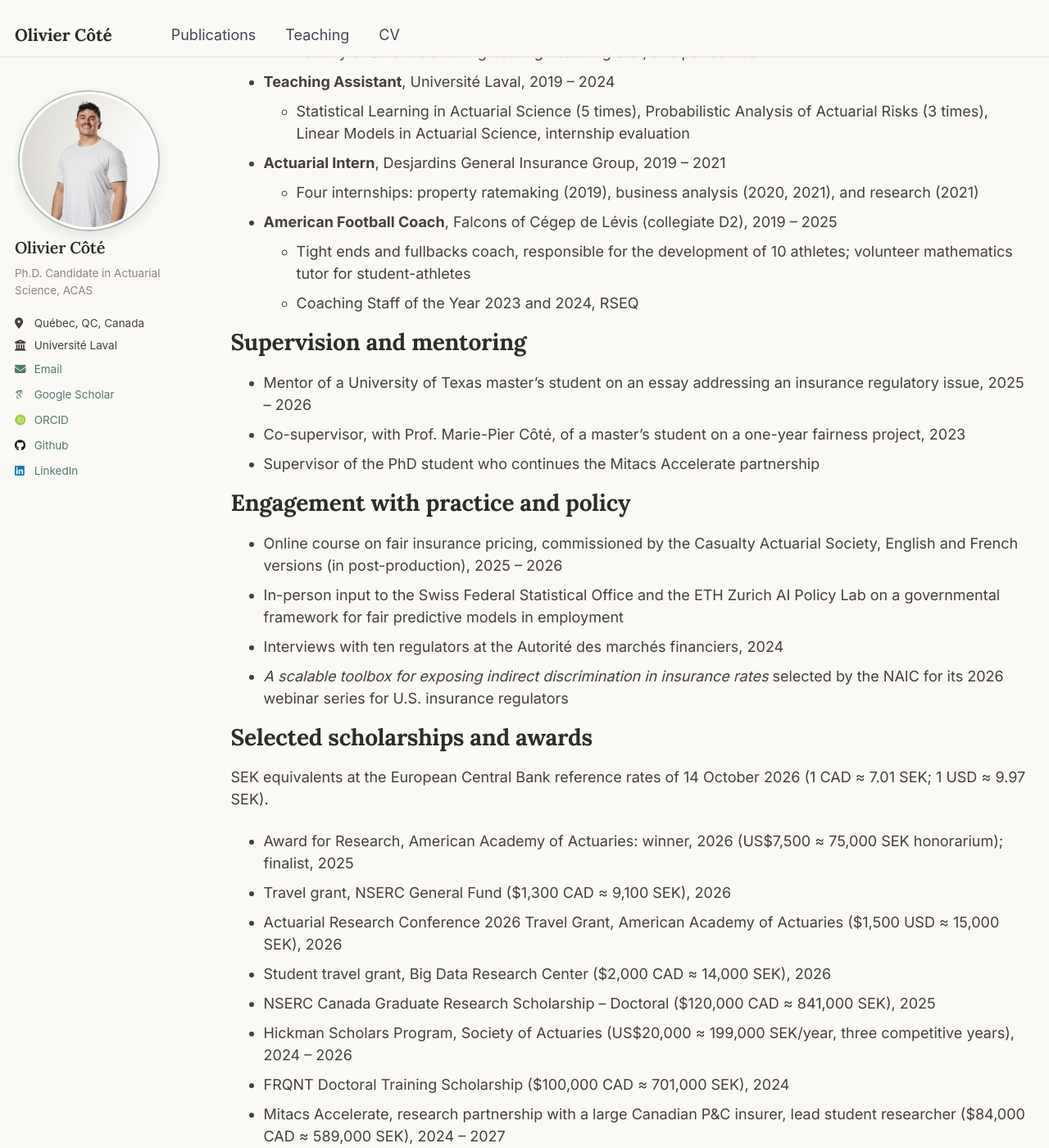
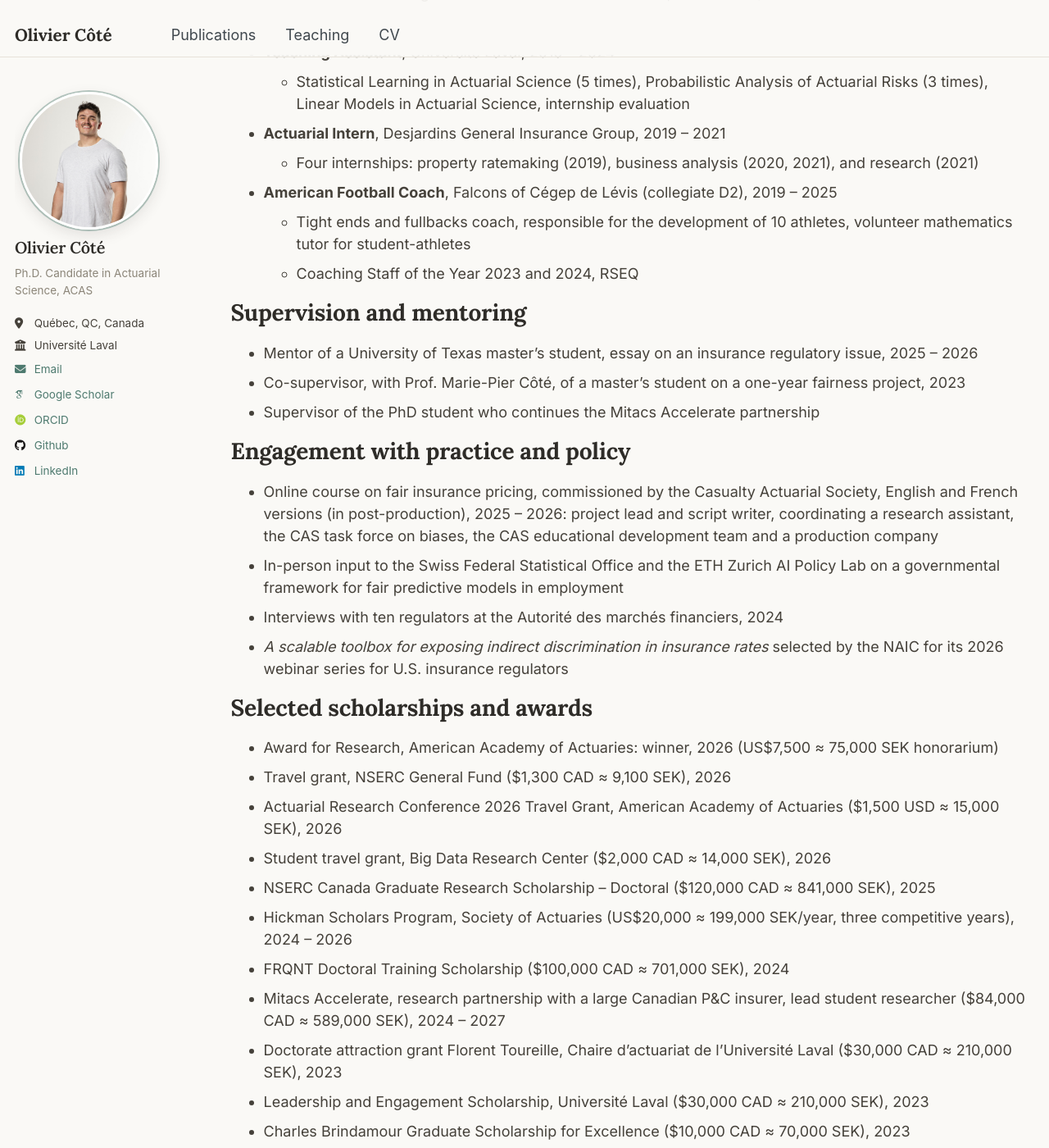
Before and after one commit to OliCoSide/olicoside.github.io, a Jekyll site: the page built from _pages/cv.md, in a window 1280 px wide and 1400 px high, scrolled down 2564 px. Shown: the whole window at 82% size. Built offline with Jekyll 4.4.1, drawn with Linux system fonts in a browser that asks for light colours; some web fonts are replaced; some of the changed text lies outside the part shown.

Commit message:
CV: tighter entries, shorter thesis line, no semicolons, visible links
Thesis in two lines; Blier-Wong at Toronto; CAS exams on one line with
ACAS alone; course lecturer and teaching assistant as one-level lists;
one-line supervision entries; CAS course: project lead and script writer
coordinating four parties; compact refereeing lines (\cvshort); AAA award
2026 only; SEK rate note removed; fairness workshop roles and audience;
toolbox code note removed; links coloured; no semicolons; no paragraph
ends on a line under 20% of the width. Online CV mirrored.

Co-Authored-By: Claude Opus 5.5 <noreply@anthropic.com>
Claude-Session: https://claude.ai/code/session_0136nmon4UgyaWPYgQmyZ3gx

```diff
--- a/_pages/cv.md
+++ b/_pages/cv.md
@@ -14,15 +14,14 @@ A PDF version is available [here]({{ base_path }}/files/CV_OlivierCote_ENG_prod.
 Education
 ======
 * Ph.D. in Actuarial Science, Université Laval, 2023 – 2027 (defence expected in summer 2027)
-  * Thesis: *A causal perspective on direct and indirect discrimination based on sensitive characteristics in insurance predictive models*
-  * Supervised by Prof. Marie-Pier Côté (Université Laval) and Prof. Arthur Charpentier (UQÀM), in a Mitacs Accelerate partnership with one of the largest P&C insurers in Canada
+  * Fairness in insurance pricing, supervised by Prof. Marie-Pier Côté (Université Laval) and Prof. Arthur Charpentier (UQÀM)
 * M.Sc. in Actuarial Science (research-based), Université Laval, 2021 – 2023
 * B.Sc. in Actuarial Science, Université Laval, 2018 – 2021
 
 Research visits
 ======
 * Department of Mathematics, Stockholm University (two weeks, January 2026): invited seminar and research discussions with Prof. Mathias Millberg Lindholm
-* Department of Statistics, University of Toronto (2025): invited seminar
+* Department of Statistics, University of Toronto (2025): invited seminar and research discussions with Prof. Christopher Blier-Wong
 * Bayes Business School, London (one week, 2023): research discussions with Prof. Andreas Tsanakas
 
 Professional designations
@@ -58,27 +57,25 @@ Experience
 * **Actuarial Intern**, Desjardins General Insurance Group, 2019 – 2021
   * Four internships: property ratemaking (2019), business analysis (2020, 2021), and research (2021)
 * **American Football Coach**, Falcons of Cégep de Lévis (collegiate D2), 2019 – 2025
-  * Tight ends and fullbacks coach, responsible for the development of 10 athletes; volunteer mathematics tutor for student-athletes
+  * Tight ends and fullbacks coach, responsible for the development of 10 athletes, volunteer mathematics tutor for student-athletes
   * Coaching Staff of the Year 2023 and 2024, RSEQ
 
 Supervision and mentoring
 ======
-* Mentor of a University of Texas master's student on an essay addressing an insurance regulatory issue, 2025 – 2026
+* Mentor of a University of Texas master's student, essay on an insurance regulatory issue, 2025 – 2026
 * Co-supervisor, with Prof. Marie-Pier Côté, of a master's student on a one-year fairness project, 2023
 * Supervisor of the PhD student who continues the Mitacs Accelerate partnership
 
 Engagement with practice and policy
 ======
-* Online course on fair insurance pricing, commissioned by the Casualty Actuarial Society, English and French versions (in post-production), 2025 – 2026
+* Online course on fair insurance pricing, commissioned by the Casualty Actuarial Society, English and French versions (in post-production), 2025 – 2026: project lead and script writer, coordinating a research assistant, the CAS task force on biases, the CAS educational development team and a production company
 * In-person input to the Swiss Federal Statistical Office and the ETH Zurich AI Policy Lab on a governmental framework for fair predictive models in employment
 * Interviews with ten regulators at the Autorité des marchés financiers, 2024
 * *A scalable toolbox for exposing indirect discrimination in insurance rates* selected by the NAIC for its 2026 webinar series for U.S. insurance regulators
 
 Selected scholarships and awards
 ======
-SEK equivalents at the European Central Bank reference rates of 14 October 2026 (1 CAD ≈ 7.01 SEK; 1 USD ≈ 9.97 SEK).
-
-* Award for Research, American Academy of Actuaries: winner, 2026 (US$7,500 ≈ 75,000 SEK honorarium); finalist, 2025
+* Award for Research, American Academy of Actuaries: winner, 2026 (US$7,500 ≈ 75,000 SEK honorarium)
 * Travel grant, NSERC General Fund ($1,300 CAD ≈ 9,100 SEK), 2026
 * Actuarial Research Conference 2026 Travel Grant, American Academy of Actuaries ($1,500 USD ≈ 15,000 SEK), 2026
 * Student travel grant, Big Data Research Center ($2,000 CAD ≈ 14,000 SEK), 2026
@@ -109,7 +106,7 @@ Teaching
 
 Service
 ======
-* Organizing committee, Workshop on fairness and discrimination in insurance, Université Laval, October 2026
+* Organizing committee, Workshop on fairness and discrimination in insurance (90 participants), Université Laval, October 2026: host of the second day, panel moderator and presenter
 * Organizer, Quantact Student Day (five-member committee, seven presenters, sixty students), October 2025
 * Referee, *Journal of Risk and Insurance* (2024 – present), *Annals of Actuarial Science* (2026 – present), and *European Actuarial Journal* (2026 – present)
 * Voting member, board of the Institut intelligence et données, Université Laval, 2025 – present
--- a/files/cv-src/biblio.bib
+++ b/files/cv-src/biblio.bib
@@ -19,7 +19,7 @@
     author = {\textbf{C{\^o}t{\'e}, Olivier} and C{\^o}t{\'e}, Marie-Pier and Charpentier, Arthur},
     title = {A scalable toolbox for exposing indirect discrimination in insurance rates},
     journal = {{CAS} Research Paper Series on Bias and Insurance},
-    note = {Research paper, \href{https://www.casact.org/sites/default/files/2026-03/Scalable_Toolbox_for_Exposing_Indirect_Discrimination_Research_Paper.pdf}{casact.org}; code released with a simulated worked example},
+    note = {Research paper, \href{https://www.casact.org/sites/default/files/2026-03/Scalable_Toolbox_for_Exposing_Indirect_Discrimination_Research_Paper.pdf}{casact.org}},
     year = {2026}
 }
 
```
Also changed, not shown: other parts of _pages/cv.md (+2 -1 lines), 3 other files.
